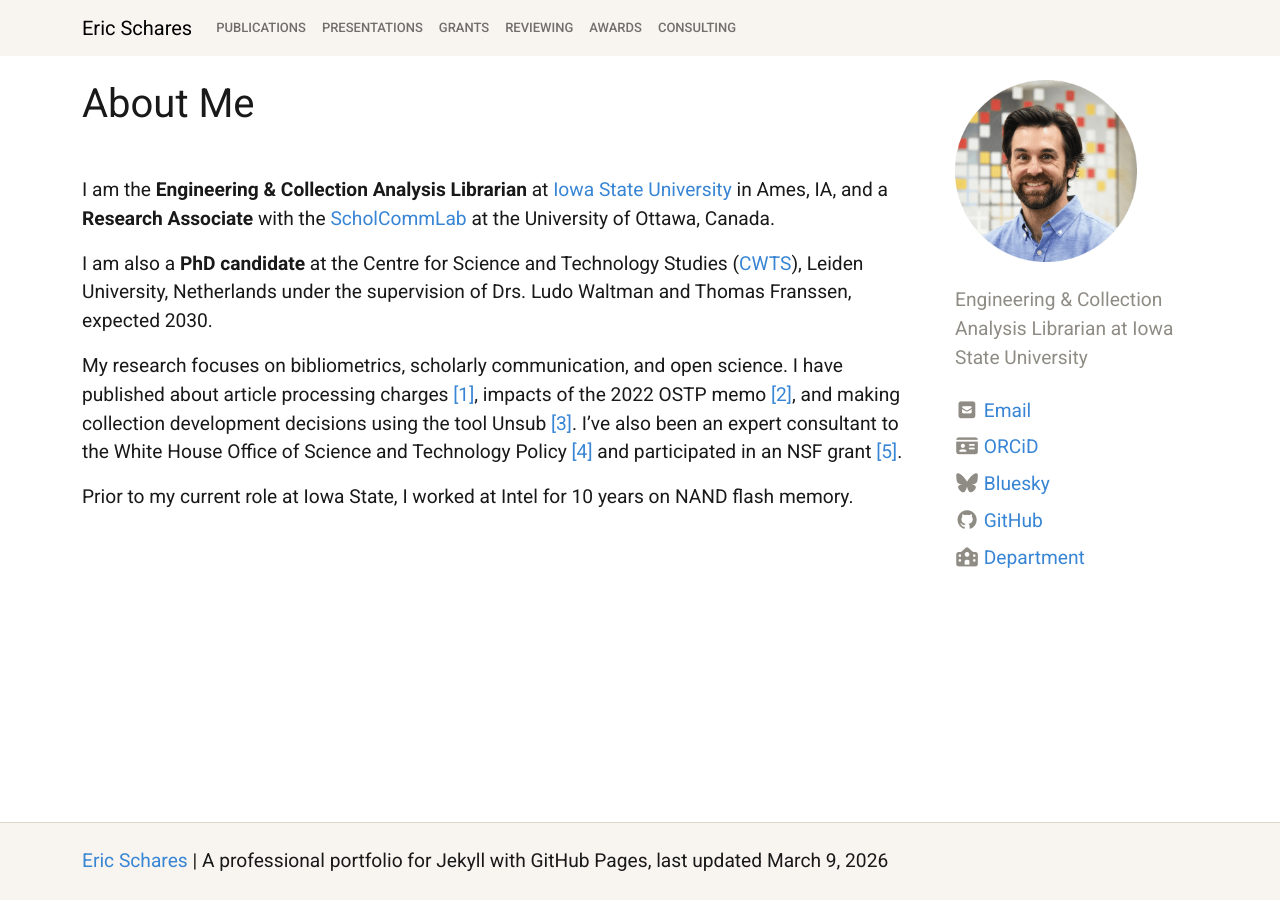
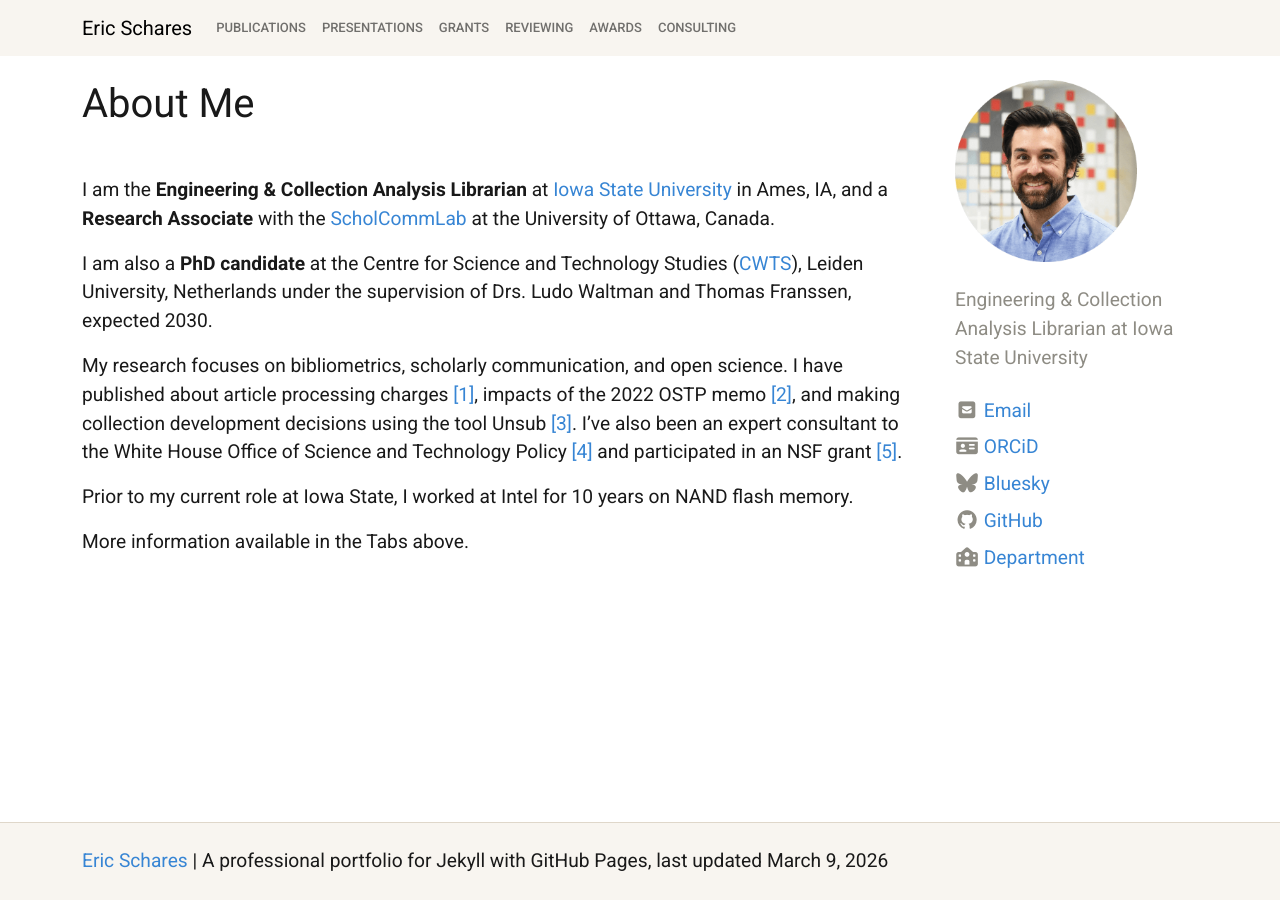
Before and after one commit to eschares/eschares.github.io, a Jekyll site: the page built from index.md, in a window 1280 px wide. Built offline with Jekyll 4.4.1, drawn with Linux system fonts in a browser that asks for light colours; nearby versions of some CDN libraries.

Commit message:
Add note about additional information in Tabs
Added a note about more information being available in the Tabs above.

```diff
--- a/index.md
+++ b/index.md
@@ -10,3 +10,5 @@ My research focuses on bibliometrics, scholarly communication, and open science.
 I've also been an expert consultant to the White House Office of Science and Technology Policy [[4]](https://bidenwhitehouse.archives.gov/wp-content/uploads/2023/11/Open-Access-Publishing-of-Scientific-Research.pdf) and participated in an NSF grant [[5]](https://investinopen.org/data-room/reasonable-costs/).
 
 Prior to my current role at Iowa State, I worked at Intel for 10 years on NAND flash memory.
+
+More information available in the Tabs above.
```
